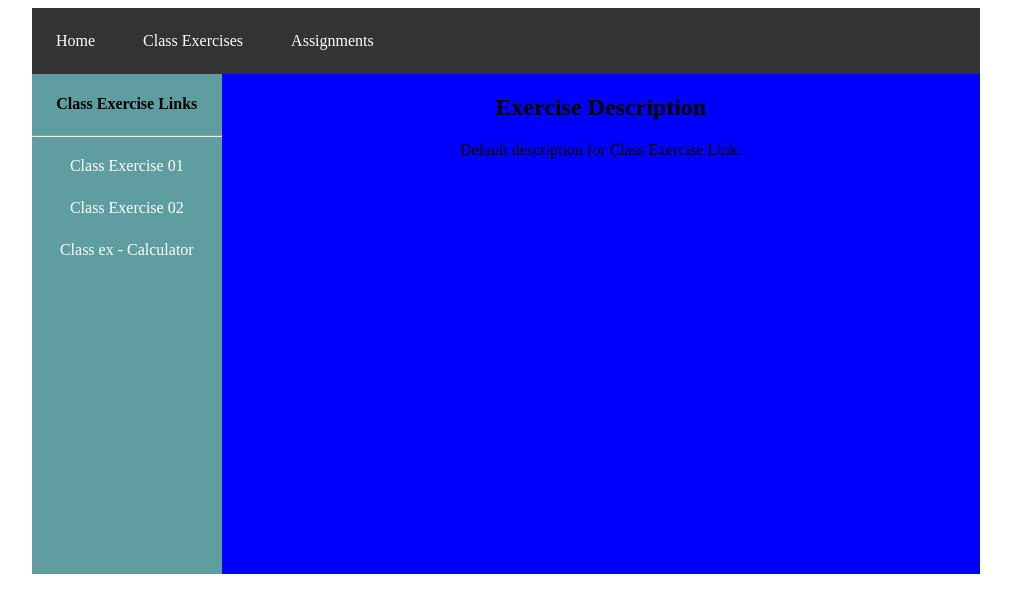
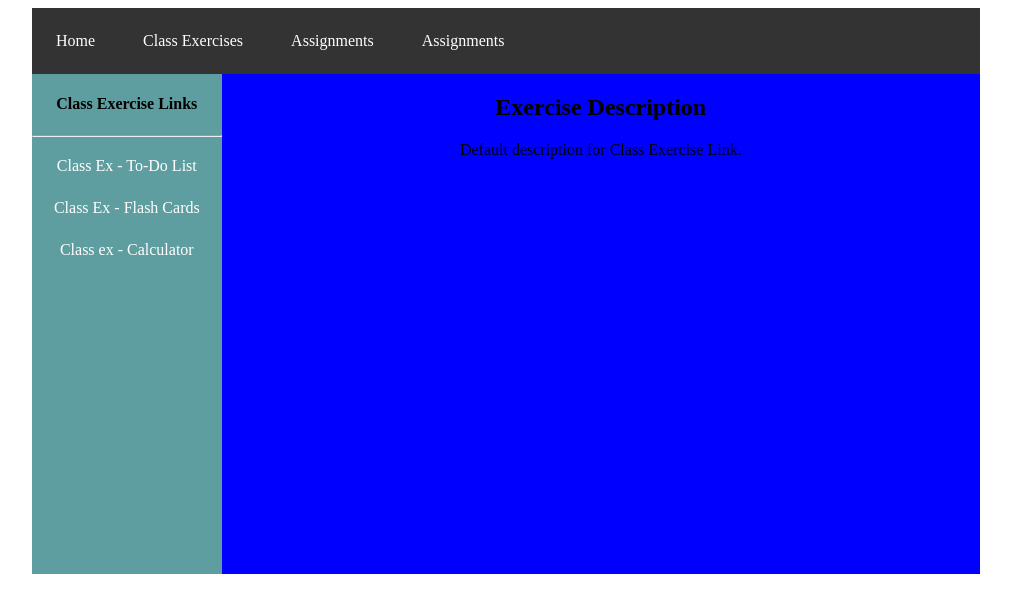
Before and after one commit to Cr0w95/ITC-111, a plain HTML site: page index.html in a window 1280 px wide. Both pictures are taken after a click on the link "Class Exercises". Shown: the whole page, without its empty margins (134-1145 px from the left). Drawn offline with Linux system fonts and the light colour scheme.

Commit message:
Update index.html

```diff
--- a/index.html
+++ b/index.html
@@ -39,6 +39,9 @@
             <li>
                 <a href="#" onclick='changeLinkText("assign")'>Assignments</a>
             </li>
+            <li>
+                <a href="#" onclick='changeLinkText("assign")'>Assignments</a>
+            </li>
         </ul>
     </div>
     <!-- End of Nav Bar Section -->
@@ -60,8 +63,8 @@
         </div>
         <!-- Seen when Class Exercise Link is clicked. -->
         <div id="divLeft_CELinks">
-            <a href='#' class='divLeftLinks' onclick='changeDivRightText("Class Ex 01")'>Class Exercise 01</a><br>
-            <a href='#' class='divLeftLinks' onclick='changeDivRightText("Class Ex 02")'>Class Exercise 02</a><br>
+            <a href='../../../classEx/week9/index09.html' class='divLeftLinks' onclick='changeDivRightText("Class Ex 01")'>Class Ex - To-Do List</a><br>
+            <a href='../../../classEx/week10/class10.html' class='divLeftLinks' onclick='changeDivRightText("Class Ex 02")'>Class Ex - Flash Cards</a><br>
             <a href='../../../classEx/week8/calculator.html' class='divLeftLinks' onclick='changeDivRightText("Class ex 03")'>Class ex - Calculator</a><br>
         </div>
         <!-- Seen when Assignments Link is clicked. -->
```
